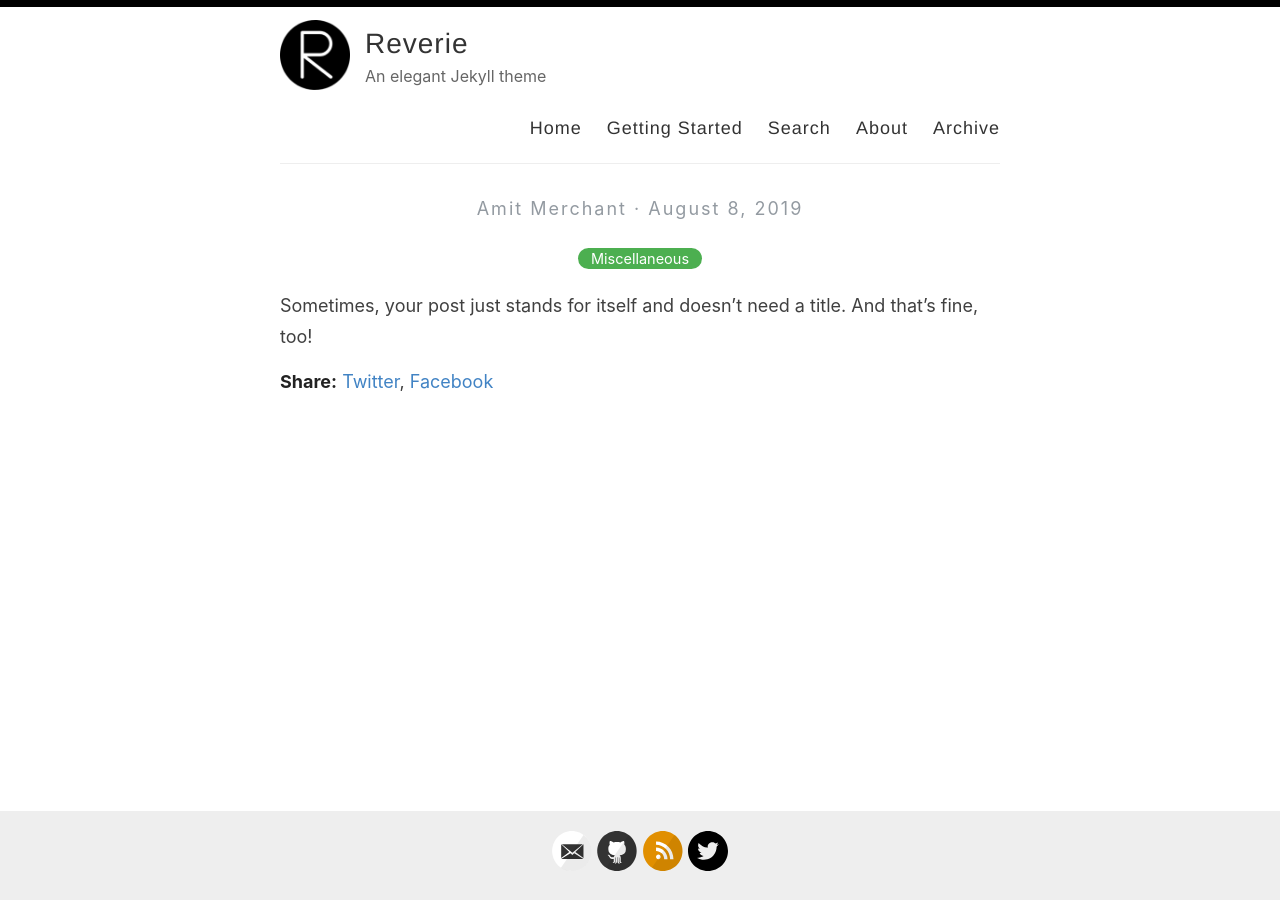
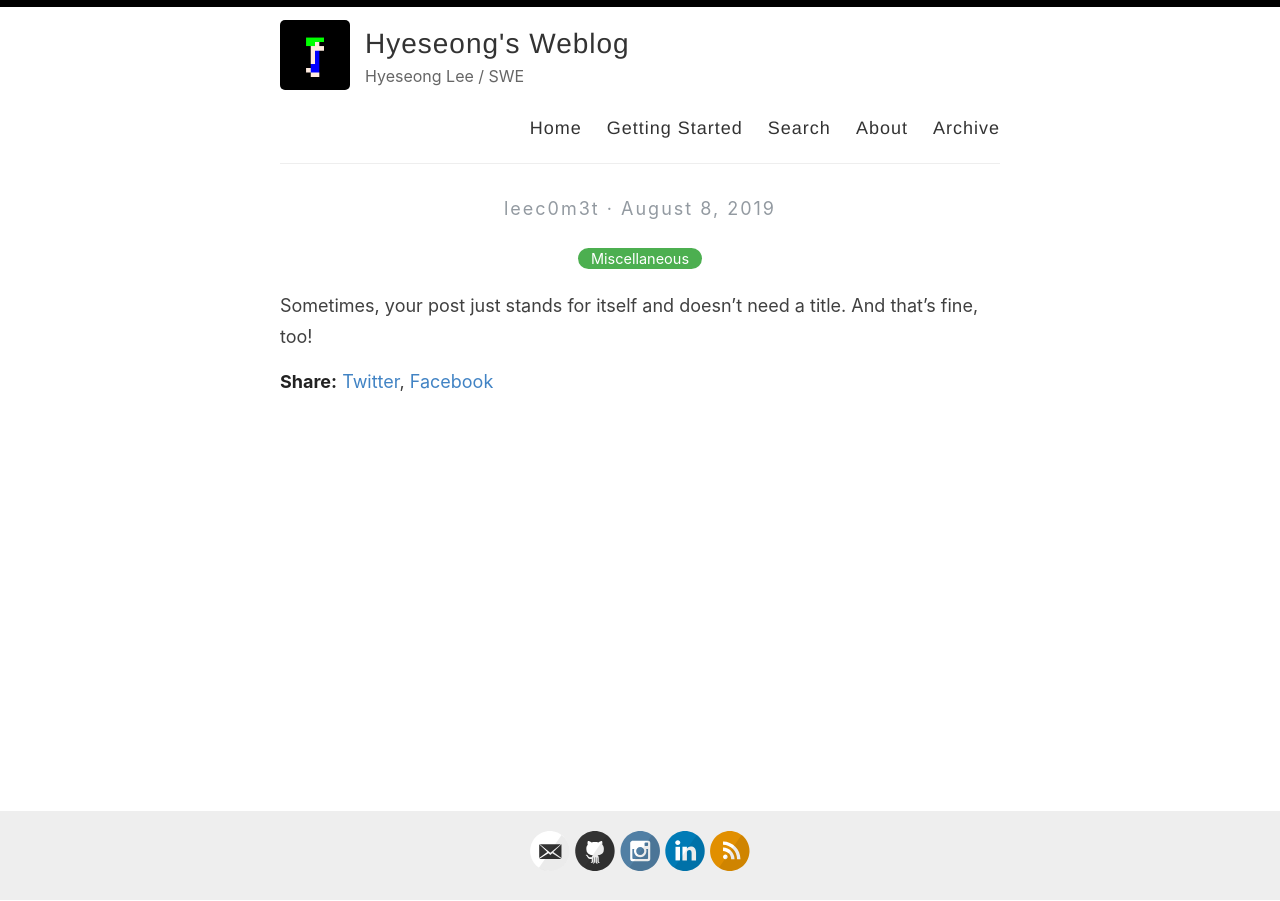
Before and after one commit to leec0m3t/leec0m3t.github.io, a Jekyll site: the page built from _posts/2019-08-08-no-title-posts.md, in a window 1280 px wide. Built offline with Jekyll 4.4.1, drawn with Linux system fonts in a browser that asks for light colours; comment, search, counter and statistics services are not loaded.

Commit message:
change the certain setting

```diff
--- a/_config.yml
+++ b/_config.yml
@@ -3,16 +3,16 @@
 #
 
 # Name of your site (displayed in the header)
-name: Reverie
+name: Hyeseong's Weblog
 
 # Name of the author
-author: Amit Merchant
+author: leec0m3t
 
 # Short bio or description (displayed in the header)
-description: An elegant Jekyll theme
+description: Hyeseong Lee / SWE
 
 # URL of your avatar or profile pic (you could use your GitHub profile pic)
-avatar: /images/reverie.png
+avatar: /images/icon.gif
 
 #
 # Flags below are optional
@@ -21,15 +21,15 @@ avatar: /images/reverie.png
 # Includes an icon in the footer for each username you enter
 footer-links:
   dribbble:
-  email: amit.d.merchant@gmail.com
+  email: lee@c0m3t.me
   facebook:
   flickr:
-  github: amitmerchant1990/reverie
-  instagram:
-  linkedin:
+  github: leec0m3t
+  instagram: leec0m3t__
+  linkedin: in/leec0m3t
   pinterest:
   rss: rss
-  twitter: amit_merchant
+  twitter:
   stackoverflow:
   youtube: # channel/<your_long_string> or user/<user-name>
   googleplus: # anything in your profile username that comes after plus.google.com/
@@ -38,24 +38,24 @@ footer-links:
 
 # Enter your Disqus shortname (not your username) to enable commenting on posts
 # You can find your shortname on the Settings page of your Disqus account
-disqus:
+disqus: leec0m3t-1
 
 # Enter your Google Analytics web tracking code (e.g. UA-2110908-2) to activate tracking
-google_analytics: UA-43339302-11
+# google_analytics:
 
 # For newer "GA4" analytics, use the following instead of the "UA" entry above
 #google_analytics_ga4: G-GABC1DEFG
 
 # Your website URL (e.g. http://amitmerchant1990.github.io or http://www.amitmerchant.com)
 # Used for Sitemap.xml and your RSS feed
-url: http://www.amitmerchant.com/reverie
-enforce_ssl: https://www.amitmerchant.com/reverie
+url: http://c0m3t.me
+# enforce_ssl: https://www.amitmerchant.com/reverie
 
 # If you're hosting your site at a Project repository on GitHub pages
 # (http://yourusername.github.io/repository-name)
 # and NOT your User repository (http://yourusername.github.io)
 # then add in the baseurl here, like this: "/repository-name"
-baseurl: "/reverie"
+# baseurl: "/reverie"
 
 #
 # !! You don't need to change any of the configuration flags below !!
```
Also changed, not shown: favicon.ico, images/icon.gif (added), images/reverie.png (deleted).
